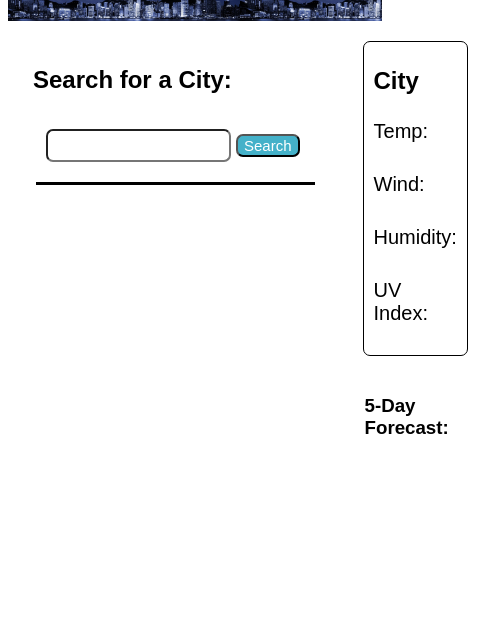
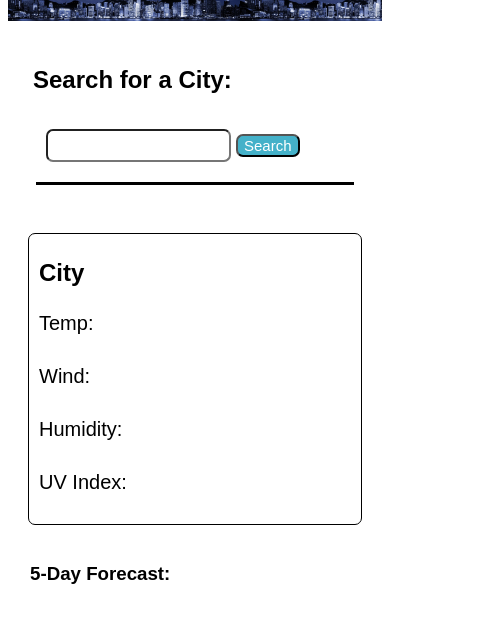
Before and after one commit to magoofy/weather-dashboard, a plain HTML site: page index.html in a window 390 px wide. Shown: the part 71-694 px from the top of the page, 488 px wide, since content can reach past the window. Drawn offline with Linux system fonts and the light colour scheme.

Commit message:
added media query and readme file

```diff
--- a/assets/css/style.css
+++ b/assets/css/style.css
@@ -141,3 +141,10 @@ h3 {
     color: white;
     background-color: red;
 }
+
+/*MEDIA QUERY FOR TABLETS AND SMALLER*/
+@media screen and (max-width: 850px) {
+    main {
+        flex-direction: column;
+    }
+}
--- a/assets/js/script.js
+++ b/assets/js/script.js
@@ -126,8 +126,6 @@ var displayWeather = function (weather, city) {
 // Save City
 var saveCity = function (city) {
 
-
-
     if (cityArr.indexOf(city) === -1) {
         cityArr.push(city)
         var cityHistory = document.createElement("div")
@@ -135,10 +133,6 @@ var saveCity = function (city) {
         cityHistory.className = "city-history"
         searchHistory.appendChild(cityHistory)
     }
-
-    //for (i = 0; i <= cityArr.length; i++) {
-        //cityHistory.setAttribute("ID", i);
-    //}
 
 
     localStorage.setItem("cities", JSON.stringify(cityArr));
```
Also changed, not shown: assets/images/application-sc.jpg (added), 1 other file.
